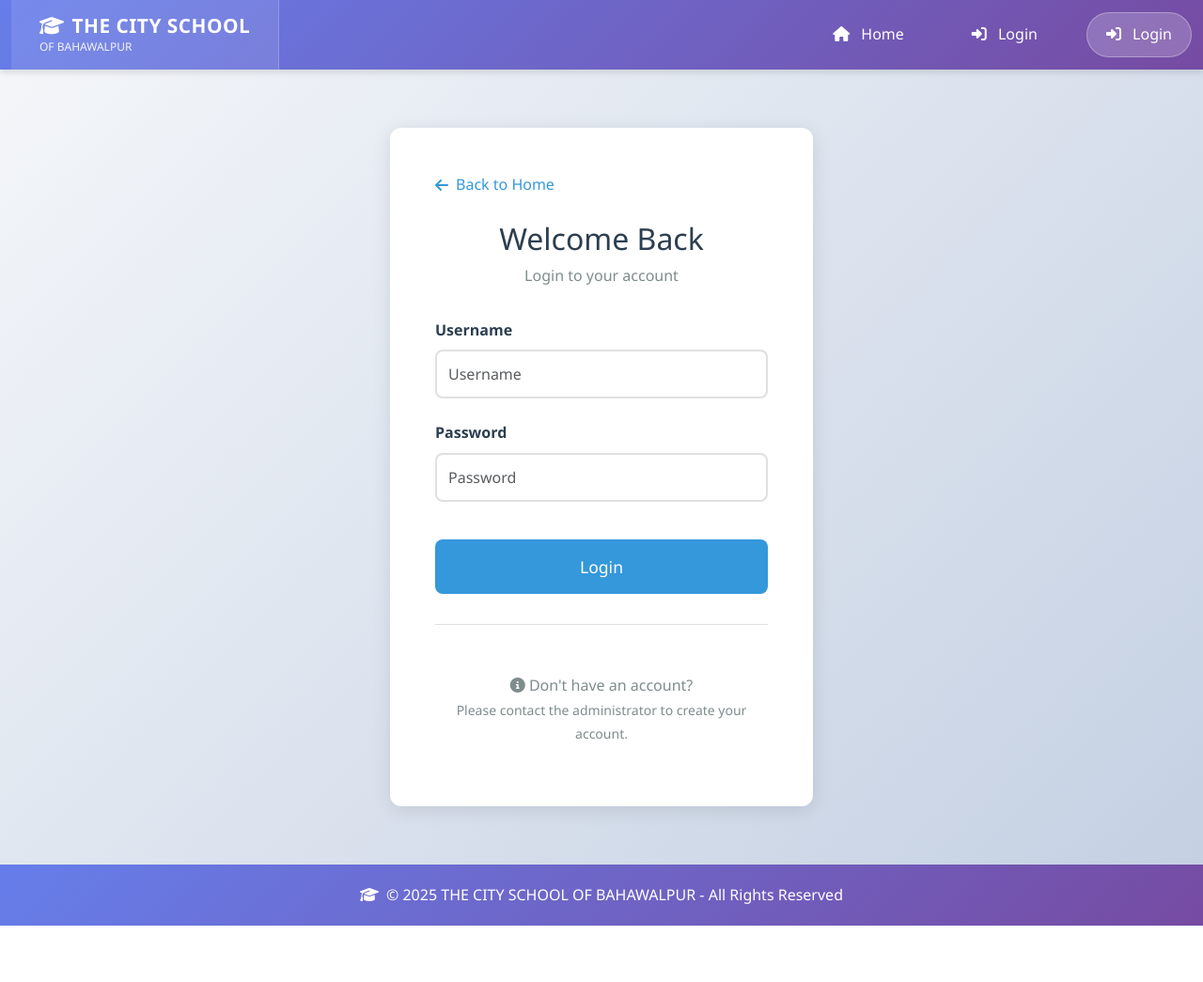
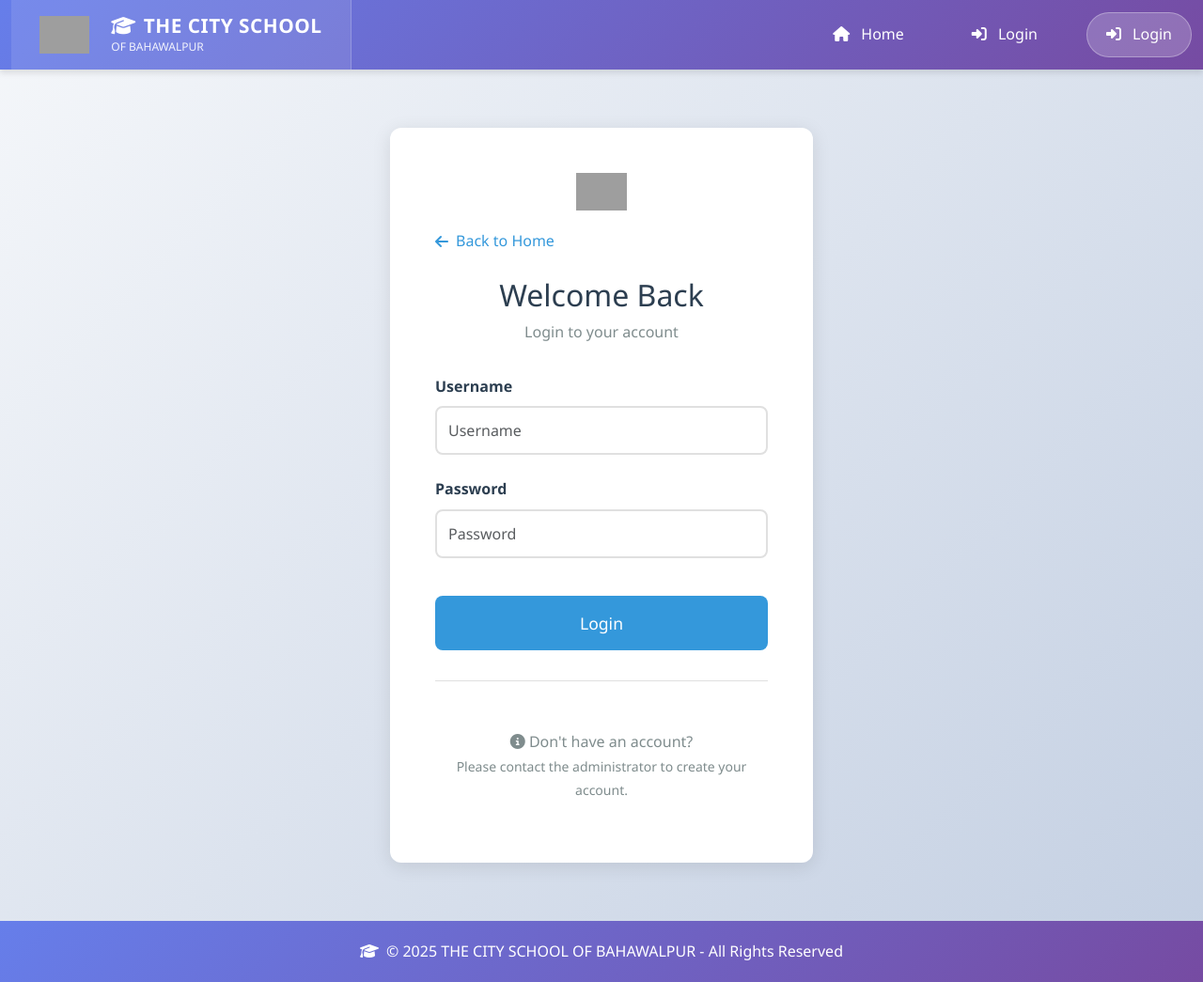
Before and after one commit to MuhammadMoueen/school-app, a Django app: page /login/ in a window 1280 px wide. Shown: the whole page at 94% size. Before the commit the page ends 985 px from the top, so only its background shows below. Run offline with Django 5.2, Linux system fonts and the light colour scheme; grey boxes are pictures that could not be loaded.

Commit message:
Add comprehensive logo/favicon branding system across application

```diff
--- a/school_management/static/css/style.css
+++ b/school_management/static/css/style.css
@@ -202,6 +202,17 @@ footer {
     margin-top: 2rem;
 }
 
+/* Logo Styles */
+.site-logo {
+    height: 40px;
+    object-fit: contain;
+}
+
+.logo-center {
+    text-align: center;
+    margin-bottom: 20px;
+}
+
 /* Responsive */
 @media (max-width: 768px) {
     nav ul {
@@ -213,4 +224,8 @@ footer {
     .dashboard-grid {
         grid-template-columns: 1fr;
     }
+
+    .site-logo {
+        height: 30px;
+    }
 }
--- a/school_management/templates/shared/base.html
+++ b/school_management/templates/shared/base.html
@@ -5,6 +5,7 @@
     <meta name="viewport" content="width=device-width, initial-scale=1.0">
     <title>{% block title %}THE CITY SCHOOL OF BAHAWALPUR{% endblock %}</title>
     {% load static %}
+    <link rel="icon" type="image/png" href="{% static 'images/favicon.png' %}">
     <link href="https://cdn.jsdelivr.net/npm/bootstrap@5.3.0/dist/css/bootstrap.min.css" rel="stylesheet">
     <link rel="stylesheet" href="https://cdnjs.cloudflare.com/ajax/libs/font-awesome/6.4.0/css/all.min.css">
     <link rel="stylesheet" href="{% static 'css/style.css' %}">
@@ -32,6 +33,9 @@
             background: rgba(255,255,255,0.1);
             padding: 15px 30px;
             border-right: 1px solid rgba(255,255,255,0.2);
+            display: flex;
+            align-items: center;
+            gap: 15px;
         }
 
         .school-brand h1 {
@@ -374,8 +378,11 @@
     <nav class="navbar navbar-expand-lg top-navbar">
         <div class="container-fluid">
             <div class="school-brand">
-                <h1><i class="fas fa-graduation-cap me-2"></i>THE CITY SCHOOL</h1>
-                <p>OF BAHAWALPUR</p>
+                <img src="{% static 'images/logo.png' %}" alt="School Logo" class="site-logo me-2">
+                <div>
+                    <h1><i class="fas fa-graduation-cap me-2"></i>THE CITY SCHOOL</h1>
+                    <p>OF BAHAWALPUR</p>
+                </div>
             </div>
 
             <button class="navbar-toggler" type="button" data-bs-toggle="collapse" data-bs-target="#navbarNav">
--- a/school_management/templates/shared/login.html
+++ b/school_management/templates/shared/login.html
@@ -1,10 +1,15 @@
 {% extends 'shared/base.html' %}
+{% load static %}
 
 {% block title %}Login - The City School{% endblock %}
 
 {% block content %}
 <div class="login-container">
     <div class="login-box">
+        <div class="logo-center">
+            <img src="{% static 'images/logo.png' %}" alt="School Logo" class="site-logo">
+        </div>
+
         <div class="back-home">
             <a href="{% url 'main:home' %}"><i class="fas fa-arrow-left"></i> Back to Home</a>
         </div>
--- a/school_management/templates/shared/signup_selection.html
+++ b/school_management/templates/shared/signup_selection.html
@@ -1,10 +1,14 @@
 {% extends 'shared/base.html' %}
+{% load static %}
 
 {% block title %}Sign Up - The city School{% endblock %}
 
 {% block content %}
 <div class="signup-selection-container">
     <div class="signup-selection-box">
+        <div class="logo-center">
+            <img src="{% static 'images/logo.png' %}" alt="School Logo" class="site-logo">
+        </div>
         <h2>Create Your Account</h2>
         <p>Select your role to continue with registration</p>
 
--- a/school_management/templates/shared/signup_student.html
+++ b/school_management/templates/shared/signup_student.html
@@ -1,10 +1,14 @@
 {% extends 'shared/base.html' %}
+{% load static %}
 
 {% block title %}Student Sign Up - The city School{% endblock %}
 
 {% block content %}
 <div class="signup-container">
     <div class="signup-box">
+        <div class="logo-center">
+            <img src="{% static 'images/logo.png' %}" alt="School Logo" class="site-logo">
+        </div>
         <div class="back-home">
             <a href="{% url 'main:home' %}"><i class="fas fa-arrow-left"></i> Back to Home</a>
         </div>
--- a/school_management/templates/shared/signup_teacher.html
+++ b/school_management/templates/shared/signup_teacher.html
@@ -1,10 +1,14 @@
 {% extends 'shared/base.html' %}
+{% load static %}
 
 {% block title %}Teacher Sign Up - The city School{% endblock %}
 
 {% block content %}
 <div class="signup-container">
     <div class="signup-box">
+        <div class="logo-center">
+            <img src="{% static 'images/logo.png' %}" alt="School Logo" class="site-logo">
+        </div>
         <div class="back-home">
             <a href="{% url 'main:home' %}"><i class="fas fa-arrow-left"></i> Back to Home</a>
         </div>
```
Also changed, not shown: school_management/static/images/favicon.png (added).
